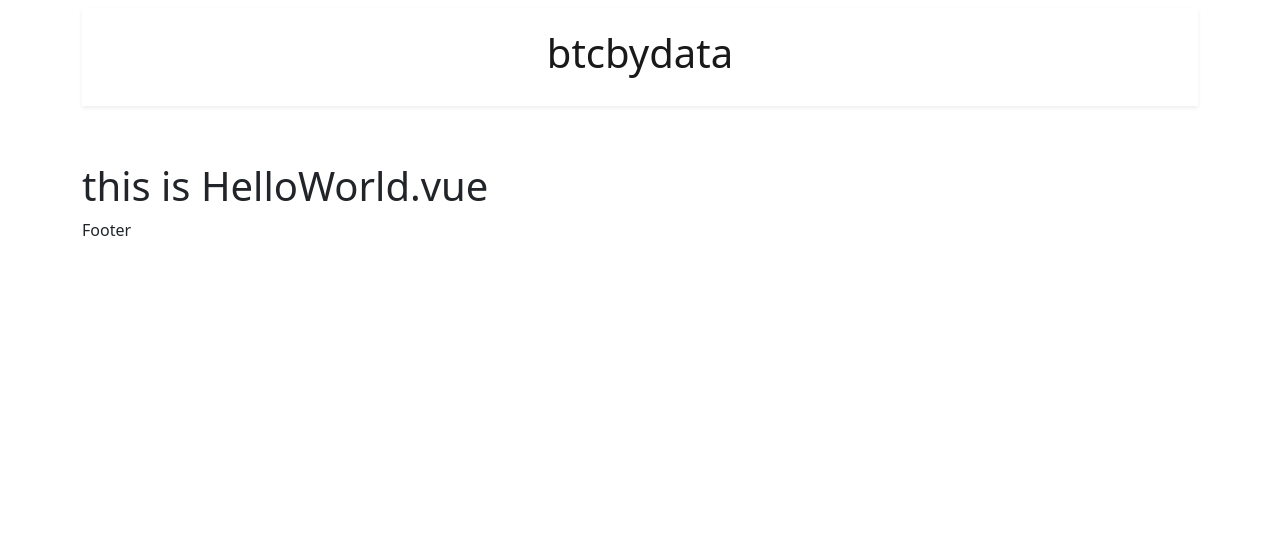
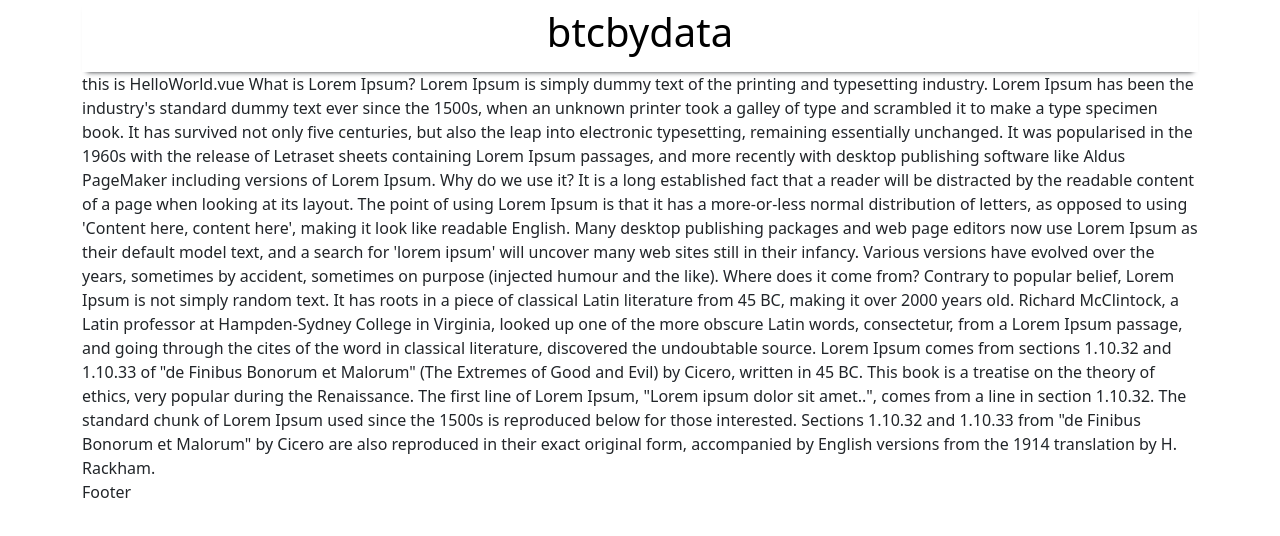
Before and after one commit to btcbydata/btcbdfront, a Vue app: page / in a window 1280 px wide. Shown: the top 536 px of the page. Built offline with nearby package versions, Linux system fonts and the light colour scheme; no server answers.

Commit message:
fix : header 태그 부트스트랩 제거

```diff
--- a/src/components/HelloWorld.vue
+++ b/src/components/HelloWorld.vue
@@ -1,7 +1,18 @@
 <template>
   <div>
     <div id="content">{{ data }}</div>
-    <h1>this is HelloWorld.vue</h1>
+    this is HelloWorld.vue
+    What is Lorem Ipsum?
+Lorem Ipsum is simply dummy text of the printing and typesetting industry. Lorem Ipsum has been the industry's standard dummy text ever since the 1500s, when an unknown printer took a galley of type and scrambled it to make a type specimen book. It has survived not only five centuries, but also the leap into electronic typesetting, remaining essentially unchanged. It was popularised in the 1960s with the release of Letraset sheets containing Lorem Ipsum passages, and more recently with desktop publishing software like Aldus PageMaker including versions of Lorem Ipsum.
+
+Why do we use it?
+It is a long established fact that a reader will be distracted by the readable content of a page when looking at its layout. The point of using Lorem Ipsum is that it has a more-or-less normal distribution of letters, as opposed to using 'Content here, content here', making it look like readable English. Many desktop publishing packages and web page editors now use Lorem Ipsum as their default model text, and a search for 'lorem ipsum' will uncover many web sites still in their infancy. Various versions have evolved over the years, sometimes by accident, sometimes on purpose (injected humour and the like).
+
+
+Where does it come from?
+Contrary to popular belief, Lorem Ipsum is not simply random text. It has roots in a piece of classical Latin literature from 45 BC, making it over 2000 years old. Richard McClintock, a Latin professor at Hampden-Sydney College in Virginia, looked up one of the more obscure Latin words, consectetur, from a Lorem Ipsum passage, and going through the cites of the word in classical literature, discovered the undoubtable source. Lorem Ipsum comes from sections 1.10.32 and 1.10.33 of "de Finibus Bonorum et Malorum" (The Extremes of Good and Evil) by Cicero, written in 45 BC. This book is a treatise on the theory of ethics, very popular during the Renaissance. The first line of Lorem Ipsum, "Lorem ipsum dolor sit amet..", comes from a line in section 1.10.32.
+
+The standard chunk of Lorem Ipsum used since the 1500s is reproduced below for those interested. Sections 1.10.32 and 1.10.33 from "de Finibus Bonorum et Malorum" by Cicero are also reproduced in their exact original form, accompanied by English versions from the 1914 translation by H. Rackham.
   </div>
 </template>
 
@@ -25,4 +36,7 @@
 
 <style scoped>
 
+content {
+}
+
 </style>
--- a/src/components/layout/myHeader.vue
+++ b/src/components/layout/myHeader.vue
@@ -1,13 +1,9 @@
 <template>
-
-<header class="navbar sticky-top navbar-expand-lg navbar-light bg-white">
-  <div class="container-fluid shadow-sm p-3 mb-5 bg-white">
-    <router-link class ="navbar-brand mx-auto" to="/">
-      <h1>btcbydata</h1>
-    </router-link>
-  </div>
-</header>
-
+  <header class="navbar sticky-top navbar-expand-lg navigation-clean">
+        <h1>
+          <router-link class="title-link" to="/">btcbydata</router-link>
+        </h1>
+  </header>
 </template>
 
 <script>
@@ -18,4 +14,23 @@
 
 <style scoped>
 
+.navbar {
+  background:white;
+  display:flex;
+  flex-direction: column;
+  align-items: center;
+  position: sticky;
+  z-index: 999;
+  top: -10px;
+  width:100%;
+  margin-left: 0;
+  margin-right: 0;
+  box-shadow: 0 5px 5px -5px;
+}
+
+a {
+  text-decoration: none;
+  color: #000000;
+}
+
 </style>
```
Also changed, not shown: 1 other file (tests, documents, lock files or other folders).
